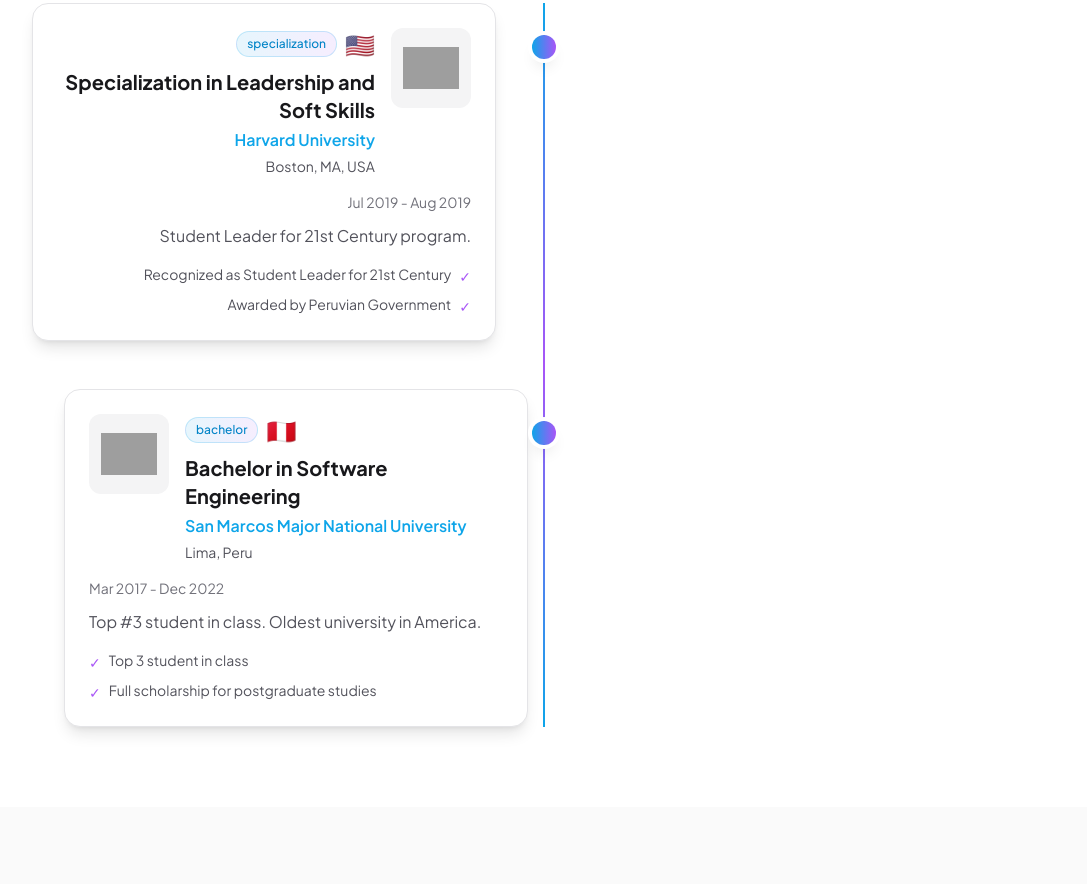
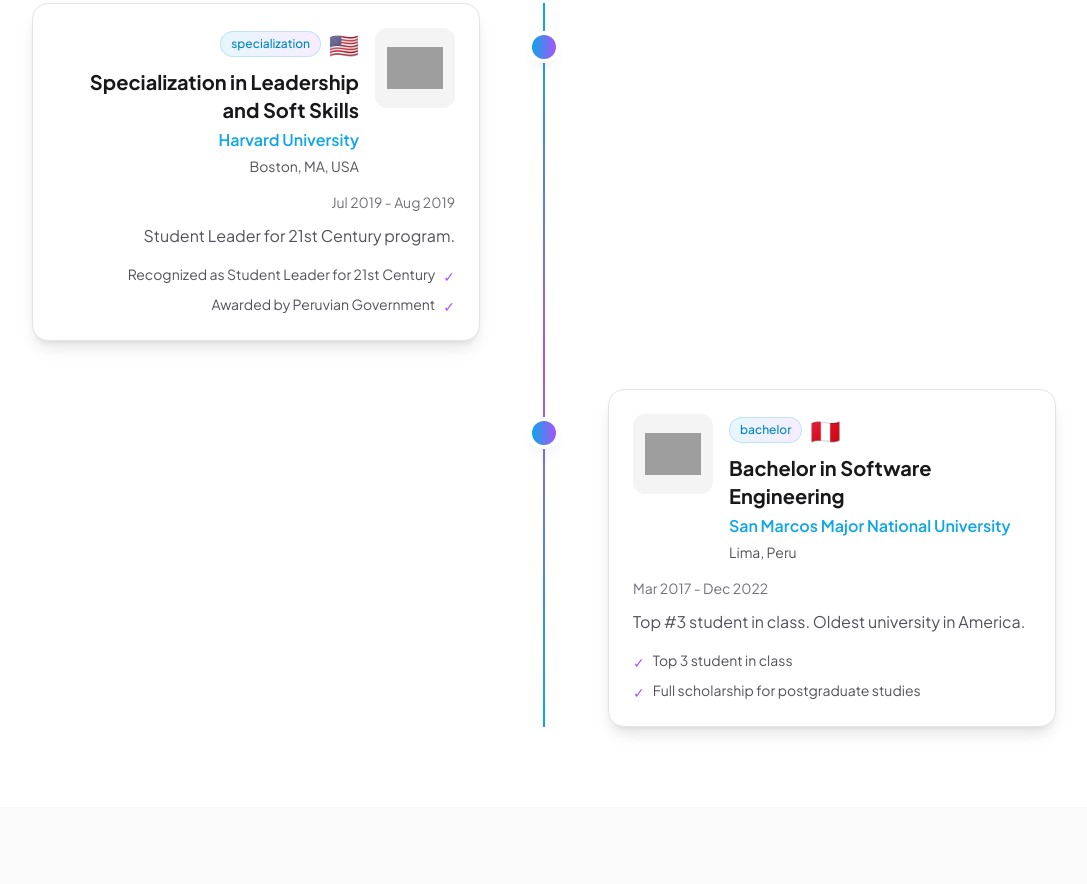
Before and after one commit to patricio0312rev/portfolio, an Astro site: page / in a window 1280 px wide. Shown: the part 3831-4715 px from the top of the page, without its empty margins (96-1183 px from the left). Built offline with nearby package versions, Linux system fonts and the light colour scheme; Astro itself is replaced by a stand-in of ours; grey boxes are pictures that could not be loaded.

Commit message:
fix: education card functionality

```diff
--- a/src/components/sections/Education.tsx
+++ b/src/components/sections/Education.tsx
@@ -74,24 +74,17 @@
                   }`}
                 >
                   {/* Desktop Layout */}
-                  <div className="hidden md:grid md:grid-cols-2 md:gap-8">
-                    {/* Left Side */}
-                    <div className={`${isLeft ? 'text-right pr-8' : 'order-2 pl-8'}`}>
-                      {isLeft && (
-                        <EducationCard edu={edu} align="right" />
-                      )}
-                    </div>
+                  <div className="hidden md:block">
+                    <div className="relative">
+                      {/* Timeline Dot */}
+                      <div className="absolute left-1/2 top-8 -translate-x-1/2 z-10">
+                        <div className="h-6 w-6 rounded-full bg-gradient-to-r from-sky-500 to-purple-500 ring-4 ring-white dark:ring-zinc-900 shadow-lg" />
+                      </div>
 
-                    {/* Timeline Dot */}
-                    <div className="absolute left-1/2 top-8 -translate-x-1/2 z-10">
-                      <div className="h-6 w-6 rounded-full bg-gradient-to-r from-sky-500 to-purple-500 ring-4 ring-white dark:ring-zinc-900 shadow-lg" />
-                    </div>
-
-                    {/* Right Side */}
-                    <div className={`${!isLeft ? 'text-left pl-8' : 'order-1 pr-8'}`}>
-                      {!isLeft && (
-                        <EducationCard edu={edu} align="left" />
-                      )}
+                      {/* Card positioned left or right */}
+                      <div className={`w-[calc(50%-2rem)] ${isLeft ? 'ml-0 pr-8' : 'ml-auto pl-8'}`}>
+                        <EducationCard edu={edu} align={isLeft ? 'right' : 'left'} />
+                      </div>
                     </div>
                   </div>
 
@@ -119,9 +112,7 @@
 function EducationCard({ edu, align }: EducationCardProps) {
   return (
     <div
-      className={`rounded-2xl border border-zinc-200 dark:border-zinc-800 bg-white dark:bg-zinc-900 p-6 shadow-lg hover:shadow-xl transition-shadow ${
-        align === 'right' ? 'ml-auto' : 'mr-auto'
-      }`}
+      className={`rounded-2xl border border-zinc-200 dark:border-zinc-800 bg-white dark:bg-zinc-900 p-6 shadow-lg hover:shadow-xl transition-shadow`}
     >
       {/* Header with Logo and Flag */}
       <div className={`flex items-start gap-4 mb-4 ${align === 'right' ? 'flex-row-reverse' : ''}`}>
```
